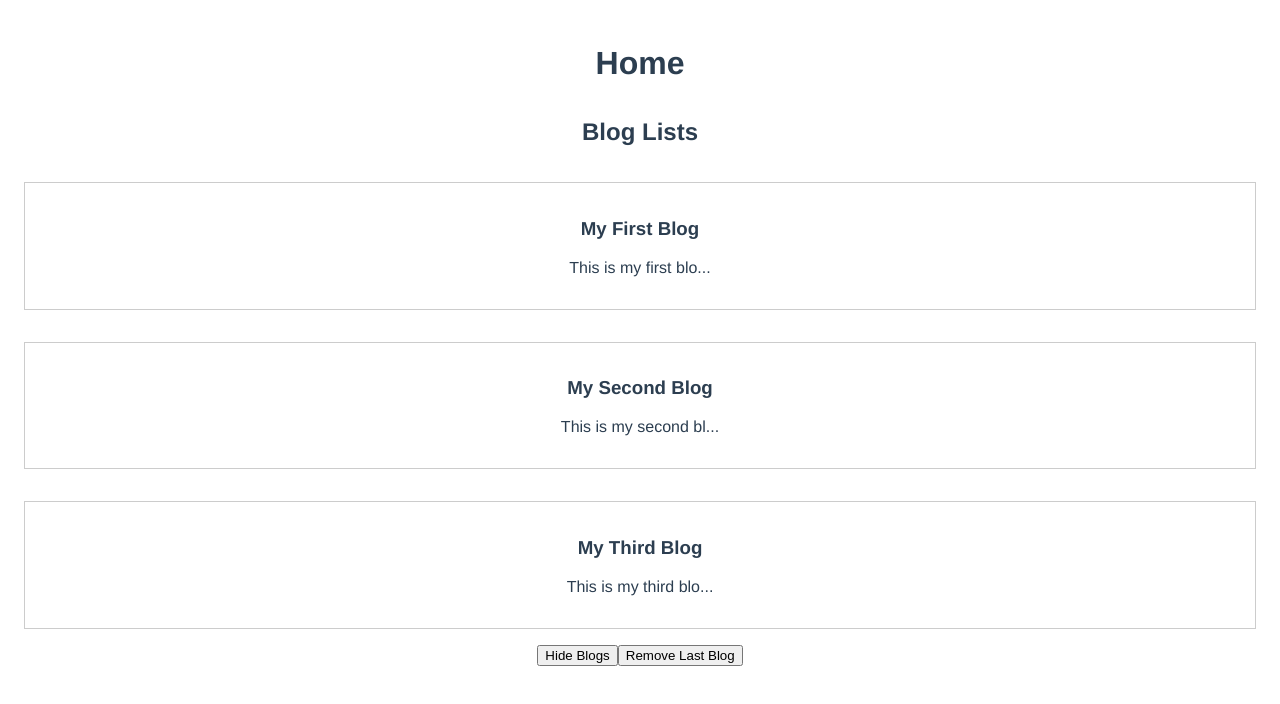
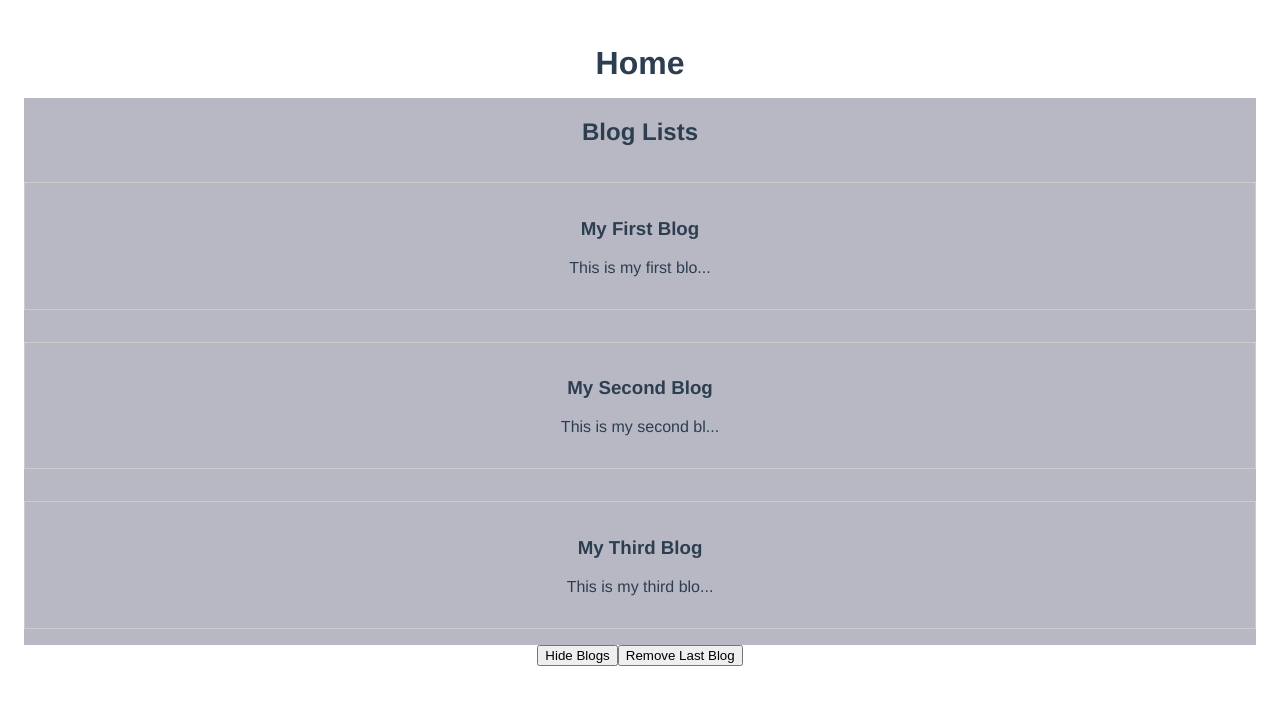
Before and after one commit to Sohan817/Vue.js_3, a Vue app in the folder vue-blogs/: page / in a window 1280 px wide. Shown: the top 704 px of the page. Built offline with nearby package versions, Linux system fonts and the light colour scheme; data requests are answered from the project's data file.

Commit message:
Reuseable composable function for get blogs

```diff
--- /dev/null
+++ b/vue-blogs/src/composables/getBlogs.js
@@ -0,0 +1,19 @@
+import { ref } from "vue";
+const getPost = () => {
+  const blogs = ref([]);
+  const error = ref(null);
+  const load = async () => {
+    try {
+      const data = await fetch("http://localhost:3000/blogs");
+      if (!data.ok) {
+        throw Error("No data available");
+      }
+      blogs.value = await data.json();
+    } catch (err) {
+      error.value = err.message;
+    }
+  };
+  return { blogs, error, load };
+};
+
+export default getPost;
--- a/vue-blogs/src/views/HomeView.vue
+++ b/vue-blogs/src/views/HomeView.vue
@@ -17,6 +17,7 @@
 
 <script>
 import BlogLists from "../components/BlogLists.vue";
+import getBlogs from "../composables/getBlogs";
 import { ref } from "vue";
 export default {
   name: "HomeView",
@@ -24,25 +25,15 @@ export default {
     BlogLists,
   },
   setup() {
-    const blogs = ref([]);
-    const error = ref(null);
-    const load = async () => {
-      try {
-        const data = await fetch("http://localhost:3000/blogs");
-        if (!data.ok) {
-          throw Error("No data available");
-        }
-        blogs.value = await data.json();
-      } catch (err) {
-        error.value = err.message;
-      }
-    };
+    const { blogs, error, load } = getBlogs();
     load();
     const showBlogs = ref(true);
+
     return { blogs, showBlogs, error };
   },
 };
 </script>
+
 <style>
 .loading {
   color: #666;
@@ -57,6 +48,7 @@ export default {
 .blogs {
   display: flex;
   flex-direction: column;
+  background-color: rgb(184, 184, 196);
 }
 h1 {
   font-size: 2rem;
```
